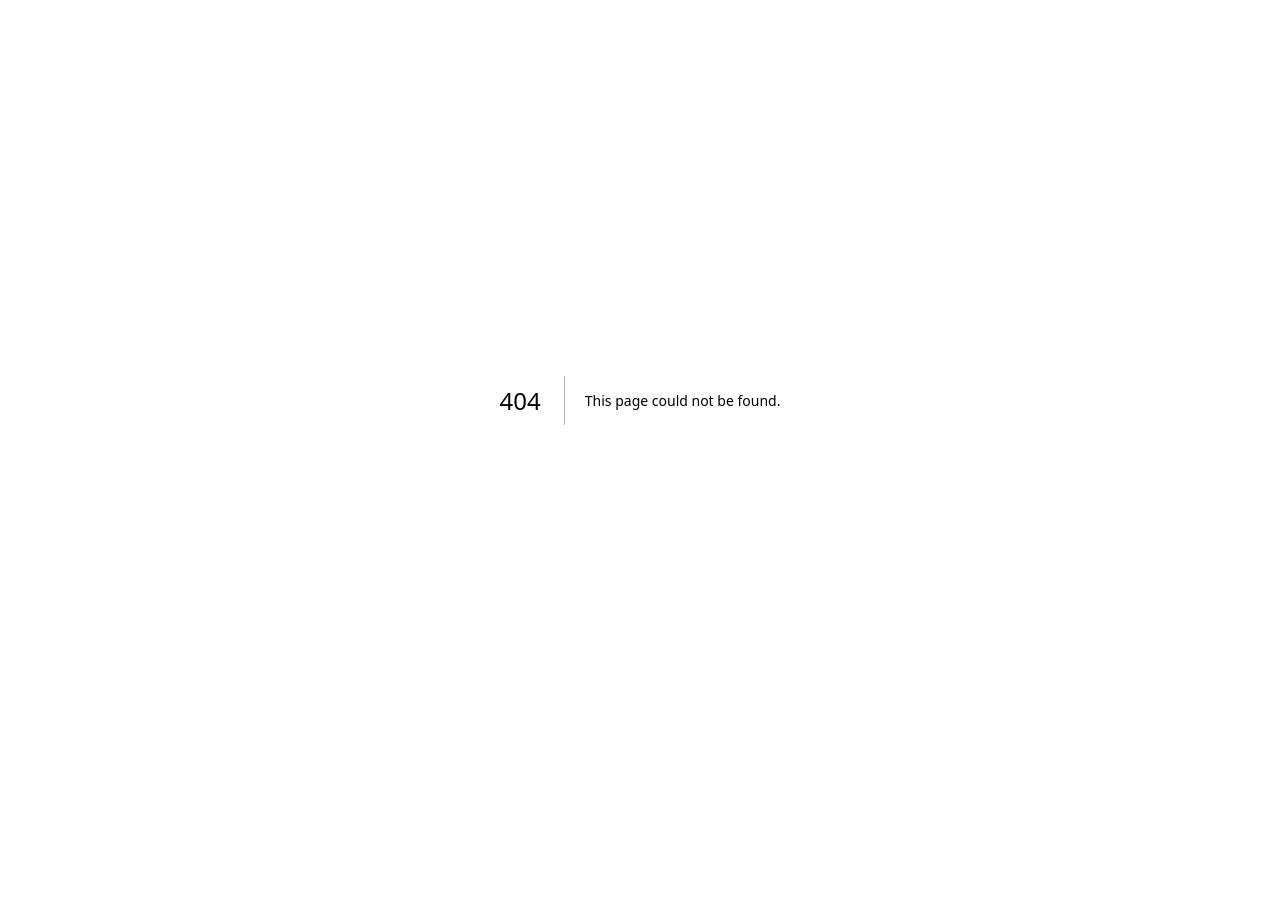
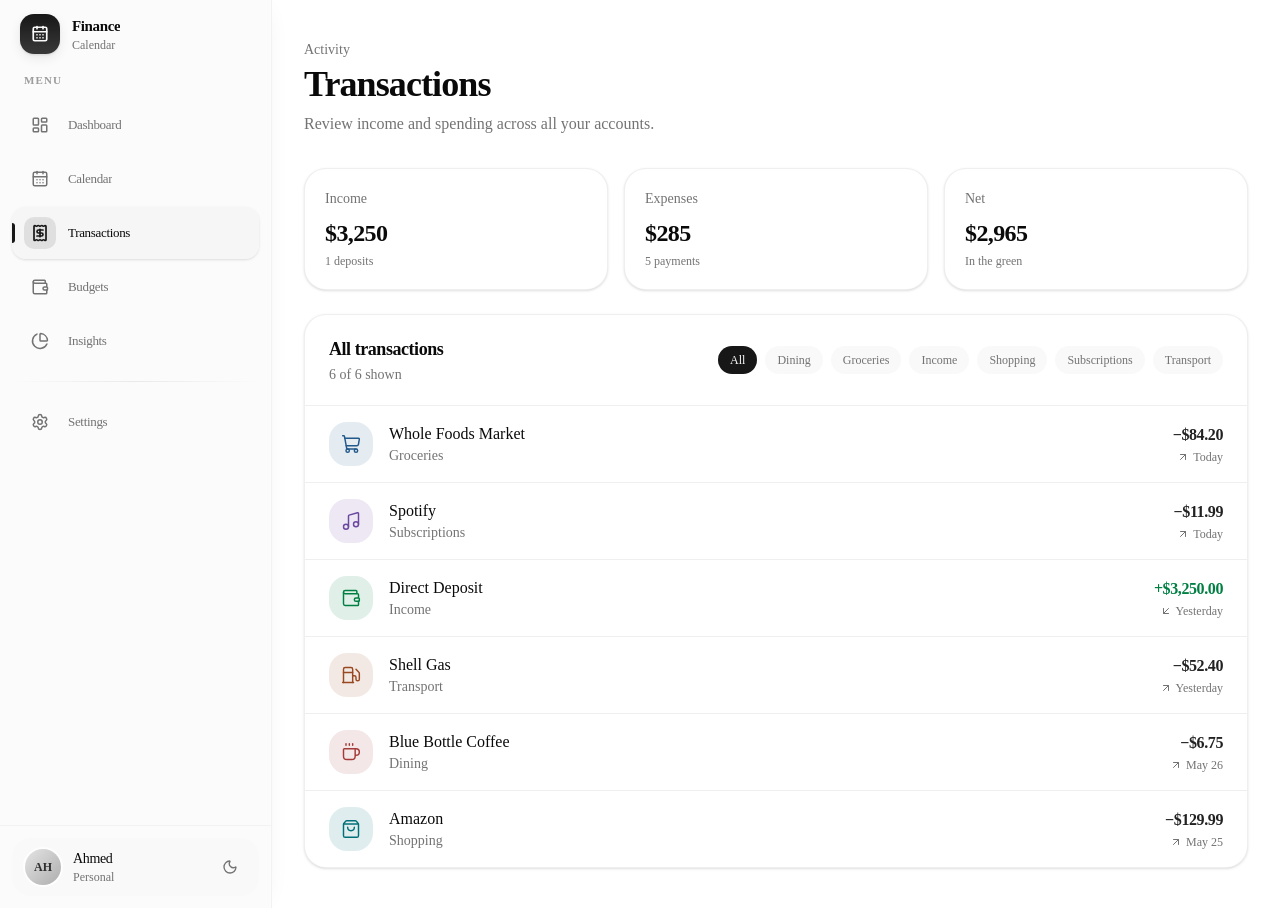
Before and after one commit to ahmedisaiotero-cmd/finance-calender, a Next.js app: page /transactions in a window 1280 px wide. Before the commit this address had no page. Before the commit the page ends 800 px from the top, so only its background shows below. Built offline with nearby package versions, Linux system fonts and the light colour scheme.

Commit message:
Add transactions page with category filters

```diff
--- /dev/null
+++ b/app/transactions/page.tsx
@@ -0,0 +1,15 @@
+import { AppShell } from "@/components/dashboard/app-shell";
+import { TransactionsContent } from "@/components/transactions/transactions-content";
+import { recentTransactions } from "@/src/data/transactions";
+
+export default function TransactionsPage() {
+  return (
+    <AppShell
+      title="Transactions"
+      description="Review income and spending across all your accounts."
+      eyebrow="Activity"
+    >
+      <TransactionsContent transactions={recentTransactions} />
+    </AppShell>
+  );
+}
--- a/components/dashboard/recent-transactions.tsx
+++ b/components/dashboard/recent-transactions.tsx
@@ -1,3 +1,5 @@
+import Link from "next/link";
+
 import { TransactionList } from "@/components/transaction-list";
 import { recentTransactions } from "@/src/data/transactions";
 import { cn } from "@/lib/utils";
@@ -19,12 +21,12 @@ export function RecentTransactions({ className }: { className?: string }) {
             Last 7 days across all accounts
           </p>
         </div>
-        <a
-          href="#"
+        <Link
+          href="/transactions"
           className="text-sm font-medium text-muted-foreground transition-colors hover:text-foreground"
         >
           View all
-        </a>
+        </Link>
       </div>
 
       <TransactionList transactions={recentTransactions} />
--- /dev/null
+++ b/components/transactions/transaction-summary-cards.tsx
@@ -0,0 +1,37 @@
+import { QuickStatCard } from "@/components/dashboard/quick-stat-card";
+import {
+  formatTransactionTotal,
+  summarizeTransactions,
+} from "@/lib/transaction-utils";
+import type { Transaction } from "@/src/data/transactions";
+
+type TransactionSummaryCardsProps = {
+  transactions: Transaction[];
+};
+
+export function TransactionSummaryCards({
+  transactions,
+}: TransactionSummaryCardsProps) {
+  const { income, expenses } = summarizeTransactions(transactions);
+  const net = income - expenses;
+
+  return (
+    <div className="grid gap-4 sm:grid-cols-3">
+      <QuickStatCard
+        label="Income"
+        value={formatTransactionTotal(income)}
+        hint={`${transactions.filter((t) => t.amount >= 0).length} deposits`}
+      />
+      <QuickStatCard
+        label="Expenses"
+        value={formatTransactionTotal(expenses)}
+        hint={`${transactions.filter((t) => t.amount < 0).length} payments`}
+      />
+      <QuickStatCard
+        label="Net"
+        value={formatTransactionTotal(net)}
+        hint={net >= 0 ? "In the green" : "Over spent"}
+      />
+    </div>
+  );
+}
--- /dev/null
+++ b/components/transactions/transactions-content.tsx
@@ -0,0 +1,69 @@
+"use client";
+
+import { useMemo, useState } from "react";
+
+import { TransactionSummaryCards } from "@/components/transactions/transaction-summary-cards";
+import { TransactionList } from "@/components/transaction-list";
+import { SurfaceCard } from "@/components/ui/surface-card";
+import { getTransactionCategories } from "@/lib/transaction-utils";
+import type { Transaction } from "@/src/data/transactions";
+import { cn } from "@/lib/utils";
+
+type TransactionsContentProps = {
+  transactions: Transaction[];
+};
+
+export function TransactionsContent({ transactions }: TransactionsContentProps) {
+  const categories = useMemo(
+    () => getTransactionCategories(transactions),
+    [transactions],
+  );
+  const [category, setCategory] = useState<string>("All");
+
+  const filtered = useMemo(() => {
+    if (category === "All") return transactions;
+    return transactions.filter((tx) => tx.category === category);
+  }, [transactions, category]);
+
+  return (
+    <div className="space-y-6">
+      <TransactionSummaryCards transactions={transactions} />
+
+      <SurfaceCard>
+        <div className="flex flex-col gap-4 border-b border-border/60 px-6 py-5 sm:flex-row sm:items-center sm:justify-between">
+          <div>
+            <h2 className="text-lg font-semibold tracking-tight">
+              All transactions
+            </h2>
+            <p className="mt-0.5 text-sm text-muted-foreground">
+              {filtered.length} of {transactions.length} shown
+            </p>
+          </div>
+
+          <div className="flex flex-wrap gap-2">
+            {["All", ...categories].map((item) => (
+              <button
+                key={item}
+                type="button"
+                onClick={() => setCategory(item)}
+                className={cn(
+                  "rounded-full px-3 py-1.5 text-xs font-medium transition-colors",
+                  category === item
+                    ? "bg-primary text-primary-foreground"
+                    : "bg-muted/60 text-muted-foreground hover:bg-muted hover:text-foreground",
+                )}
+              >
+                {item}
+              </button>
+            ))}
+          </div>
+        </div>
+
+        <TransactionList
+          transactions={filtered}
+          emptyMessage="No transactions in this category."
+        />
+      </SurfaceCard>
+    </div>
+  );
+}
--- a/lib/mock-data.ts
+++ b/lib/mock-data.ts
@@ -15,7 +15,7 @@ export const monthlySpending = {
 export const navItems = [
   { label: "Dashboard", href: "/" },
   { label: "Calendar", href: "/calendar" },
-  { label: "Transactions", href: "#" },
+  { label: "Transactions", href: "/transactions" },
   { label: "Budgets", href: "#" },
   { label: "Insights", href: "#" },
 ] as const;
--- /dev/null
+++ b/lib/transaction-utils.ts
@@ -0,0 +1,27 @@
+import type { Transaction } from "@/src/data/transactions";
+
+export function summarizeTransactions(transactions: Transaction[]) {
+  return transactions.reduce(
+    (acc, tx) => {
+      if (tx.amount >= 0) {
+        acc.income += tx.amount;
+      } else {
+        acc.expenses += Math.abs(tx.amount);
+      }
+      return acc;
+    },
+    { income: 0, expenses: 0 },
+  );
+}
+
+export function formatTransactionTotal(value: number) {
+  return new Intl.NumberFormat("en-US", {
+    style: "currency",
+    currency: "USD",
+    maximumFractionDigits: 0,
+  }).format(value);
+}
+
+export function getTransactionCategories(transactions: Transaction[]) {
+  return [...new Set(transactions.map((tx) => tx.category))].sort();
+}
```
